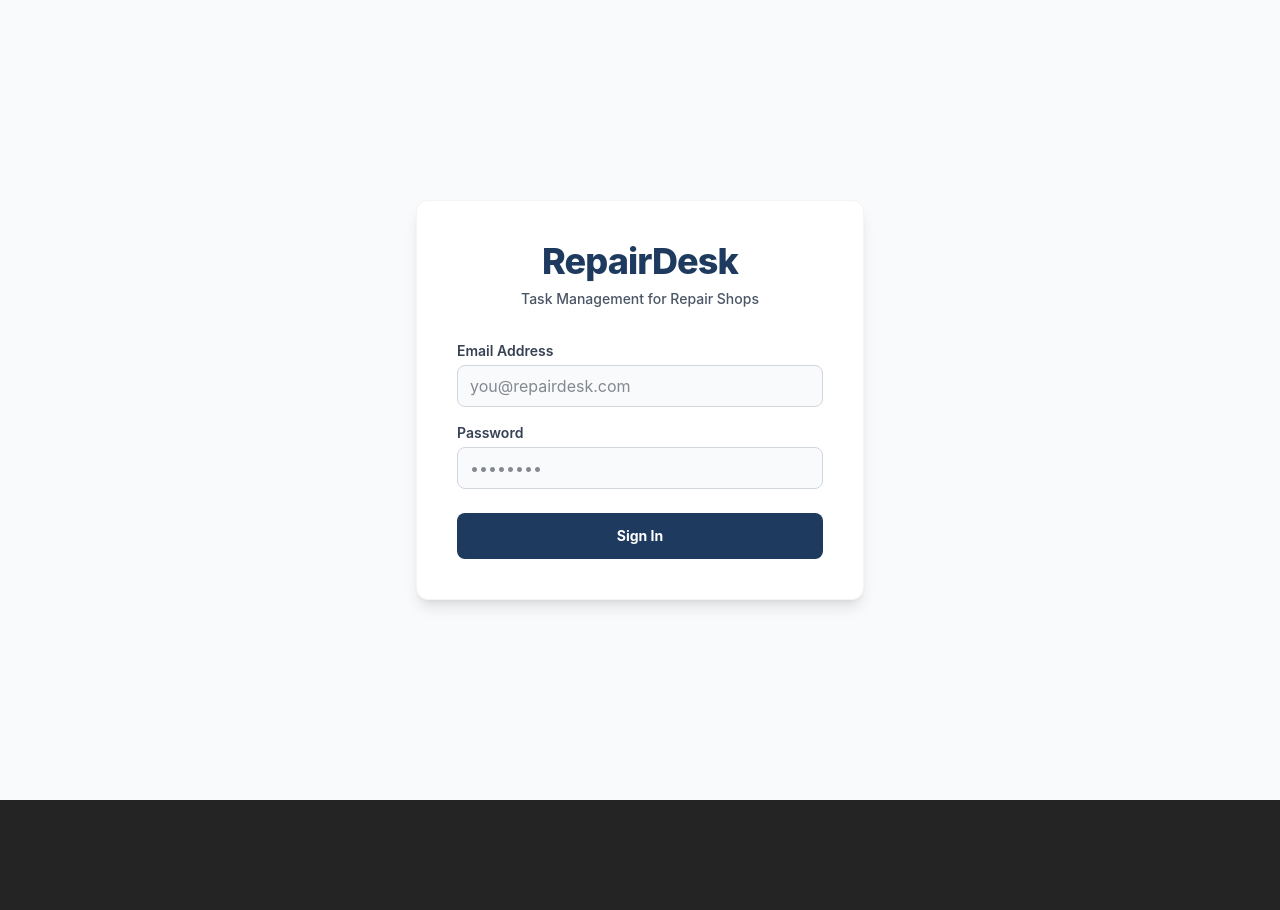
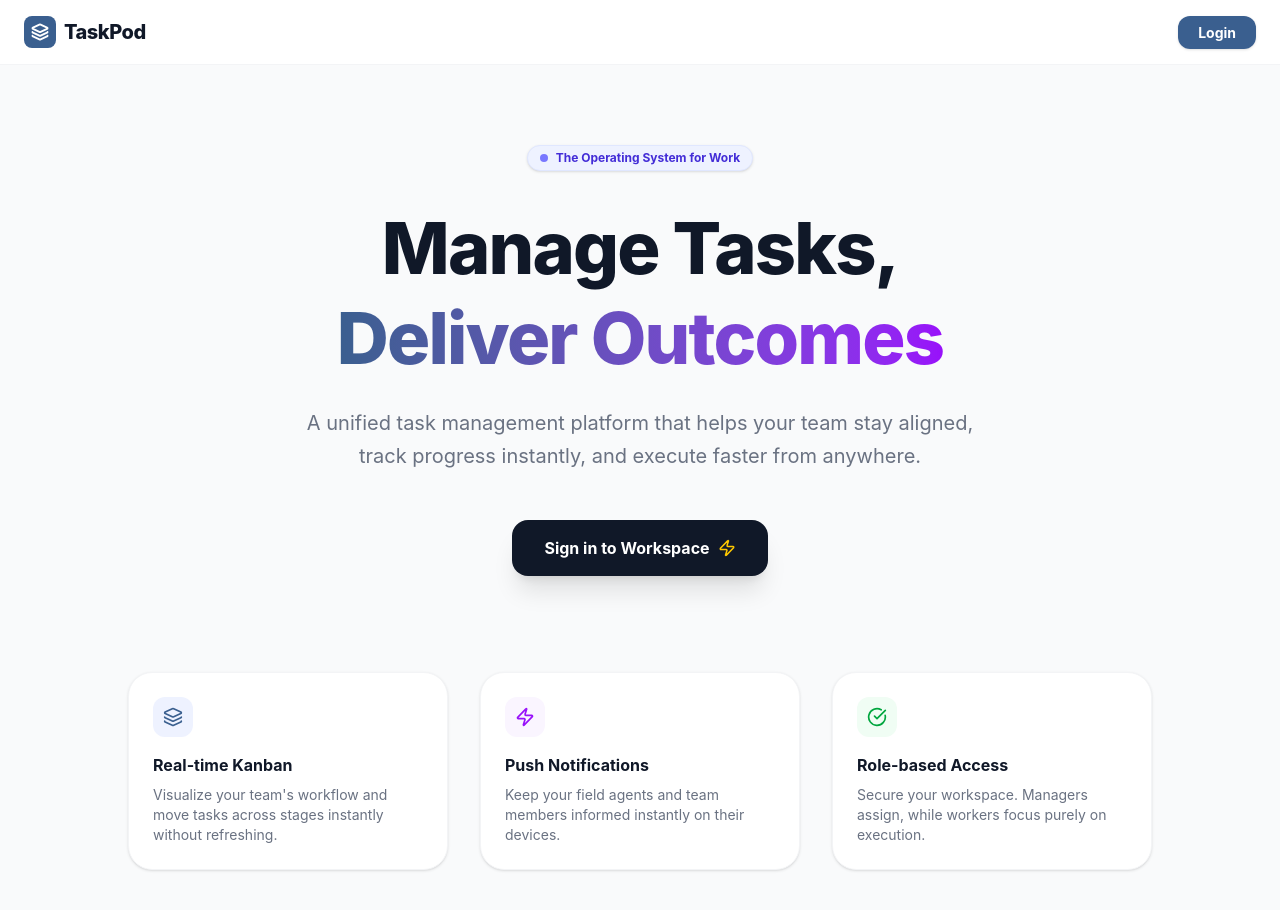
Before and after one commit to LuckyNatani/RepairDesk, a React (Vite) app: page / in a window 1280 px wide. Before the commit this address led to /login. Shown: the top 910 px of the page. Before the commit the page ends 800 px from the top, so only its background shows below. Built offline with nearby package versions, Linux system fonts and the light colour scheme; no server answers.

Commit message:
feat: Initialize core application with a landing page, authentication, routing, task management components, and a service worker.

```diff
--- a/src/App.jsx
+++ b/src/App.jsx
@@ -1,5 +1,6 @@
 import { BrowserRouter, Routes, Route, Navigate } from 'react-router-dom';
 import { AuthProvider, useAuth } from './hooks/useAuth';
+import Landing from './pages/Landing';
 import Login from './pages/Login';
 import OwnerDashboard from './pages/OwnerDashboard';
 import StaffView from './pages/StaffView';
@@ -13,7 +14,7 @@
     if (loading) return (
         <div className="min-h-screen flex flex-col items-center justify-center bg-gray-50">
             <div className="w-12 h-12 border-4 border-indigo-200 border-t-indigo-900 rounded-full animate-spin mb-4"></div>
-            <p className="font-bold text-gray-500 animate-pulse">RepairDesk is loading...</p>
+            <p className="font-bold text-gray-500 animate-pulse">Loading...</p>
         </div>
     );
 
@@ -26,6 +27,7 @@
 const AppContent = () => {
     return (
         <Routes>
+            <Route path="/" element={<Landing />} />
             <Route path="/login" element={<Login />} />
 
             <Route path="/owner" element={
@@ -51,8 +53,6 @@
                     <AdminPanel />
                 </ProtectedRoute>
             } />
-
-            <Route path="/" element={<Navigate to="/login" replace />} />
         </Routes>
     );
 };
--- a/src/components/shared/Navbar.jsx
+++ b/src/components/shared/Navbar.jsx
@@ -1,6 +1,6 @@
 import React from 'react';
 import { useAuth } from '../../hooks/useAuth';
-import { LogOut, User, LayoutDashboard, BarChart3, Shield } from 'lucide-react';
+import { LogOut, User, LayoutDashboard, BarChart3, Shield, Layers } from 'lucide-react';
 import { Link, useLocation } from 'react-router-dom';
 
 const Navbar = () => {
@@ -27,8 +27,10 @@
             <div className="max-w-7xl mx-auto flex items-center justify-between">
                 <div className="flex items-center space-x-6">
                     <Link to={isOwner ? "/owner" : "/staff"} className="flex items-center space-x-2">
-                        <div className="w-8 h-8 bg-indigo-900 rounded-lg flex items-center justify-center text-white font-black text-xs">RD</div>
-                        <span className="font-extrabold text-indigo-900 tracking-tight text-lg">RepairDesk</span>
+                        <div className="w-8 h-8 bg-indigo-600 rounded-lg flex items-center justify-center text-white">
+                            <Layers size={18} strokeWidth={2.5} />
+                        </div>
+                        <span className="font-extrabold text-indigo-900 tracking-tight text-lg">TaskPod</span>
                     </Link>
 
                     {isOwner && (
--- /dev/null
+++ b/src/pages/Landing.jsx
@@ -0,0 +1,83 @@
+import React from 'react';
+import { Link } from 'react-router-dom';
+import { Layers, CheckCircle, Zap } from 'lucide-react';
+
+const Landing = () => {
+    return (
+        <div className="min-h-screen bg-gray-50 flex flex-col">
+            {/* Header / Nav */}
+            <header className="px-6 py-4 flex items-center justify-between bg-white border-b border-gray-100 sticky top-0 z-50">
+                <div className="flex items-center space-x-2">
+                    <div className="w-8 h-8 bg-indigo-600 rounded-lg flex items-center justify-center text-white">
+                        <Layers size={18} strokeWidth={2.5} />
+                    </div>
+                    <span className="font-extrabold text-gray-900 tracking-tight text-xl">TaskPod</span>
+                </div>
+                <div>
+                    <Link
+                        to="/login"
+                        className="px-5 py-2 text-sm font-bold text-white bg-indigo-600 hover:bg-indigo-700 rounded-xl transition-colors shadow-sm"
+                    >
+                        Login
+                    </Link>
+                </div>
+            </header>
+
+            {/* Hero Section */}
+            <main className="flex-1 flex flex-col items-center justify-center text-center px-4 py-20 pb-32">
+                <div className="inline-flex items-center space-x-2 px-3 py-1 rounded-full bg-indigo-50 border border-indigo-100 text-indigo-700 text-xs font-bold mb-8 shadow-sm">
+                    <span className="w-2 h-2 rounded-full bg-indigo-500 animate-pulse"></span>
+                    <span>The Operating System for Work</span>
+                </div>
+
+                <h1 className="text-5xl md:text-7xl font-extrabold text-gray-900 tracking-tight leading-tight max-w-4xl mb-6">
+                    Manage Tasks,<br />
+                    <span className="text-transparent bg-clip-text bg-gradient-to-r from-indigo-600 to-purple-600">
+                        Deliver Outcomes
+                    </span>
+                </h1>
+
+                <p className="text-lg md:text-xl text-gray-500 max-w-2xl mb-12 leading-relaxed">
+                    A unified task management platform that helps your team stay aligned, track progress instantly, and execute faster from anywhere.
+                </p>
+
+                <div className="flex flex-col sm:flex-row items-center justify-center gap-4">
+                    <Link
+                        to="/login"
+                        className="px-8 py-4 bg-gray-900 text-white font-bold rounded-2xl shadow-xl hover:-translate-y-1 hover:shadow-2xl transition-all duration-200 flex items-center group w-full sm:w-auto justify-center"
+                    >
+                        Sign in to Workspace
+                        <Zap size={18} className="ml-2 group-hover:scale-110 transition-transform text-yellow-400" />
+                    </Link>
+                </div>
+
+                {/* Features Quick Look */}
+                <div className="grid grid-cols-1 md:grid-cols-3 gap-8 max-w-5xl mt-24">
+                    <div className="bg-white p-6 rounded-3xl border border-gray-100 shadow-sm text-left">
+                        <div className="w-10 h-10 bg-indigo-50 text-indigo-600 rounded-xl flex items-center justify-center mb-4">
+                            <Layers size={20} />
+                        </div>
+                        <h3 className="font-bold text-gray-900 mb-2">Real-time Kanban</h3>
+                        <p className="text-gray-500 text-sm">Visualize your team's workflow and move tasks across stages instantly without refreshing.</p>
+                    </div>
+                    <div className="bg-white p-6 rounded-3xl border border-gray-100 shadow-sm text-left">
+                        <div className="w-10 h-10 bg-purple-50 text-purple-600 rounded-xl flex items-center justify-center mb-4">
+                            <Zap size={20} />
+                        </div>
+                        <h3 className="font-bold text-gray-900 mb-2">Push Notifications</h3>
+                        <p className="text-gray-500 text-sm">Keep your field agents and team members informed instantly on their devices.</p>
+                    </div>
+                    <div className="bg-white p-6 rounded-3xl border border-gray-100 shadow-sm text-left">
+                        <div className="w-10 h-10 bg-green-50 text-green-600 rounded-xl flex items-center justify-center mb-4">
+                            <CheckCircle size={20} />
+                        </div>
+                        <h3 className="font-bold text-gray-900 mb-2">Role-based Access</h3>
+                        <p className="text-gray-500 text-sm">Secure your workspace. Managers assign, while workers focus purely on execution.</p>
+                    </div>
+                </div>
+            </main>
+        </div>
+    );
+};
+
+export default Landing;
--- a/src/pages/Login.jsx
+++ b/src/pages/Login.jsx
@@ -31,8 +31,11 @@
         <div className="min-h-screen flex items-center justify-center bg-gray-50 px-4">
             <div className="max-w-md w-full space-y-8 bg-white p-10 rounded-xl shadow-lg border border-gray-100">
                 <div className="text-center">
-                    <h1 className="text-4xl font-extrabold text-indigo-900 tracking-tight">RepairDesk</h1>
-                    <p className="mt-2 text-sm text-gray-600 font-medium">Task Management for Repair Shops</p>
+                    <div className="inline-flex items-center justify-center w-12 h-12 bg-indigo-600 rounded-xl mb-4 shadow-sm text-white">
+                        <svg className="w-6 h-6" fill="none" strokeWidth="2.5" stroke="currentColor" viewBox="0 0 24 24"><path strokeLinecap="round" strokeLinejoin="round" d="M19 11H5m14 0a2 2 0 012 2v6a2 2 0 01-2 2H5a2 2 0 01-2-2v-6a2 2 0 012-2m14 0V9a2 2 0 00-2-2M5 11V9a2 2 0 012-2l7-7 2 2" /></svg>
+                    </div>
+                    <h1 className="text-4xl font-extrabold text-gray-900 tracking-tight">TaskPod</h1>
+                    <p className="mt-2 text-sm text-gray-500 font-medium">The Operating System for Work</p>
                 </div>
                 <form className="mt-8 space-y-6" onSubmit={handleLogin}>
                     {error && (
@@ -47,8 +50,8 @@
                                 id="email"
                                 type="email"
                                 required
-                                className="mt-1 block w-full px-3 py-2 bg-gray-50 border border-gray-300 rounded-lg text-gray-900 focus:outline-none focus:ring-2 focus:ring-indigo-600 focus:border-transparent transition-all"
-                                placeholder="you@repairdesk.com"
+                                className="mt-1 block w-full px-4 py-3 bg-gray-50 border border-gray-200 rounded-xl text-gray-900 focus:outline-none focus:ring-2 focus:ring-indigo-500 focus:bg-white transition-all shadow-sm"
+                                placeholder="you@taskpod.app"
                                 value={email}
                                 onChange={(e) => setEmail(e.target.value)}
                             />
@@ -59,7 +62,7 @@
                                 id="password"
                                 type="password"
                                 required
-                                className="mt-1 block w-full px-3 py-2 bg-gray-50 border border-gray-300 rounded-lg text-gray-900 focus:outline-none focus:ring-2 focus:ring-indigo-600 focus:border-transparent transition-all"
+                                className="mt-1 block w-full px-4 py-3 bg-gray-50 border border-gray-200 rounded-xl text-gray-900 focus:outline-none focus:ring-2 focus:ring-indigo-500 focus:bg-white transition-all shadow-sm"
                                 placeholder="••••••••"
                                 value={password}
                                 onChange={(e) => setPassword(e.target.value)}
@@ -71,7 +74,7 @@
                         <button
                             type="submit"
                             disabled={loggingIn || loading}
-                            className="group relative w-full flex justify-center py-3 px-4 border border-transparent text-sm font-bold rounded-lg text-white bg-indigo-900 hover:bg-indigo-800 focus:outline-none focus:ring-2 focus:ring-offset-2 focus:ring-indigo-700 transition-colors disabled:opacity-50 disabled:cursor-not-allowed"
+                            className="group relative w-full flex justify-center py-3.5 px-4 border border-transparent text-sm font-bold rounded-xl text-white bg-gray-900 hover:bg-gray-800 shadow-xl hover:shadow-2xl hover:-translate-y-0.5 focus:outline-none focus:ring-2 focus:ring-offset-2 focus:ring-gray-900 transition-all duration-200 disabled:opacity-50 disabled:cursor-not-allowed"
                         >
                             {loggingIn ? 'Signing in...' : 'Sign In'}
                         </button>
--- a/src/sw.js
+++ b/src/sw.js
@@ -8,7 +8,7 @@
         try {
             const pushData = e.data.json();
             const options = {
-                body: pushData.body || pushData.message || 'New update from RepairDesk',
+                body: pushData.body || pushData.message || 'New update from TaskPod',
                 icon: '/icons/icon-192.png',
                 badge: '/icons/icon-192.png',
                 vibrate: [100, 50, 100],
@@ -19,12 +19,12 @@
                 }
             };
             e.waitUntil(
-                self.registration.showNotification(pushData.title || 'RepairDesk', options)
+                self.registration.showNotification(pushData.title || 'TaskPod', options)
             );
         } catch (err) {
             // Backup text message
             e.waitUntil(
-                self.registration.showNotification('RepairDesk Update', {
+                self.registration.showNotification('TaskPod Update', {
                     body: e.data.text(),
                     icon: '/icons/icon-192.png'
                 })
```
Also changed, not shown: src/components/Tasks/NewTaskForm.jsx (+4 -4 lines), src/components/Tasks/TaskDetail.jsx (+5 -5 lines).
